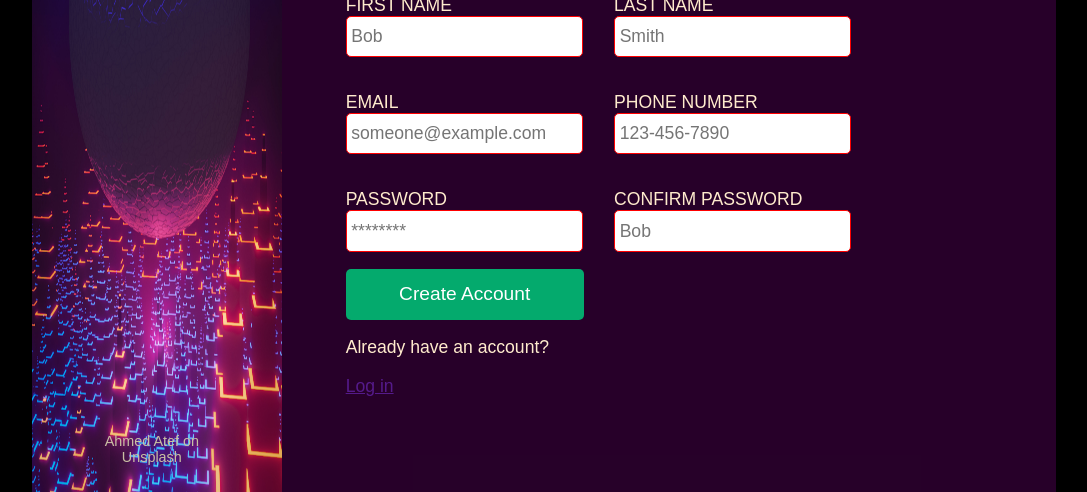
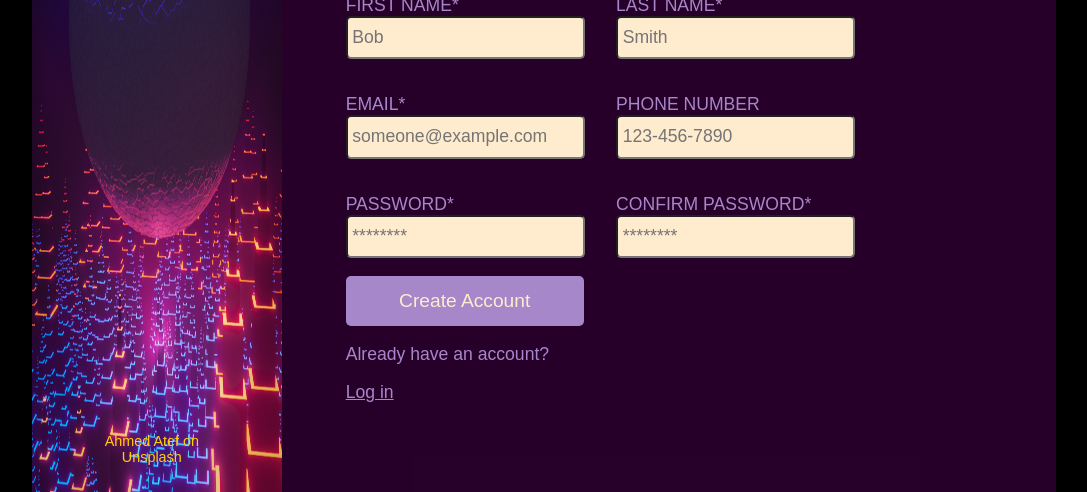
Before and after one commit to montein56/Sign-up-Form, a plain HTML site: page index.html in a window 1280 px wide. Shown: the part 308-800 px from the top of the page, without its empty margins (96-1183 px from the left). Drawn offline with Linux system fonts and the light colour scheme.

Commit message:
updated css

```diff
--- a/index.html
+++ b/index.html
@@ -23,21 +23,21 @@
                 your deepest dreams.<br> Sign up <em>now</em> to get started.<br><br>You <em>know</em> you want
                 to.<br><br></p>
 
-            <form action="xxx" method="post">
+            <form action="#" method="post">
                     <p>Let's do this</p>
                     <div>
                         <p class="input-inline">
-                            <label for="firstname">FIRST NAME</label>
+                            <label for="firstname">FIRST NAME*</label>
                             <input required type="text" id="firstname" name="firstname" placeholder="Bob" height="44">
                         </p>
                         <p class="input-inline">
-                            <label for="lastname">LAST NAME</label>
+                            <label for="lastname">LAST NAME*</label>
                             <input required type="text" id="lastname" name="lastname" placeholder="Smith">
                         </p>
                     </div>
                     <div>
                         <p class="input-inline">
-                            <label for="email">EMAIL</label>
+                            <label for="email">EMAIL*</label>
                             <input required type="email" id="email" name="email" placeholder="someone@example.com">
                         </p>
                         <p class="input-inline">
@@ -47,12 +47,12 @@
                     </div>
                     <div>
                         <p class="input-inline">
-                            <label for="password">PASSWORD</label>
+                            <label for="password">PASSWORD*</label>
                             <input required type="password" id="password" name="password" placeholder="********">
                         </p>
                         <p class="input-inline">
-                            <label for="firstname">CONFIRM PASSWORD</label>
-                            <input required type="text" id="firstname" name="firstname" placeholder="Bob">
+                            <label for="password2">CONFIRM PASSWORD*</label>
+                            <input required type="password" id="password2" name="password2" placeholder="********">
                         </p>
                     </div>
                 <input type="submit" value="Create Account">
--- a/signup.css
+++ b/signup.css
@@ -4,7 +4,11 @@ body{
     font-family: Arial, Helvetica, sans-serif;
     height: 100%;
 }
-
+:root {
+    --purple: #8a6393;
+    --light-purple: #a687c9;
+    --yellow: #ffd000;
+  }
 section{
     display: flex;
     width: 64vw;
@@ -20,13 +24,12 @@ section{
 
 #right{
     font-size: 1.1rem;
-    color: blanchedalmond;
+    color: var(--light-purple);
     display: flex;
     flex-direction: column;
     padding-left: 4rem;
     background-color: rgba(179, 3, 185, 0.219);
 }
-
 
 .card-image {
     width:100%;
@@ -37,7 +40,7 @@ section{
     width: 100%;
     background: black;
     opacity: 0.3;
-    color: rgb(255, 208, 0);
+    color: var(--yellow);
     top: 12rem;
 }
 .subimage{
@@ -49,7 +52,7 @@ section{
     position: absolute;
     bottom: .8rem;
     margin-left: 23%;
-    color: rgb(201, 191, 163);
+    color: var(--yellow);
     font-size: .9rem;
     max-width: 50%;
     text-align: center;
@@ -73,23 +76,35 @@ p>label{
 }
 
 input[type=text], [type=email], [type=tel], [type=password]{
-    border: solid 1px red;
+    /* border: solid 1px var(--light-purple); */
     border-radius: 5px;
     /* width: 50%; */
     padding: 4% 2%;
     font-size: 1.1rem;
+    background-color: blanchedalmond;
+}
+input:active{
+    border: none;
+}
+input:focus{
+    border: solid 2px lightblue;
+    box-shadow: 0 4px lightblue;
 }
 input[type=submit]{
-  background-color: #04AA6D;
+  background-color: var(--light-purple);
   border: none;
   border-radius: 5px;
-  color: white;
+  color: blanchedalmond;
   font-size: 1.2rem;
   padding: 2%;
   text-decoration: none;
   /* margin: 4px 2px; */
   cursor: pointer;
   width:238px;
+}
+
+a{
+    color: var(--light-purple)
 }
 
 
```
